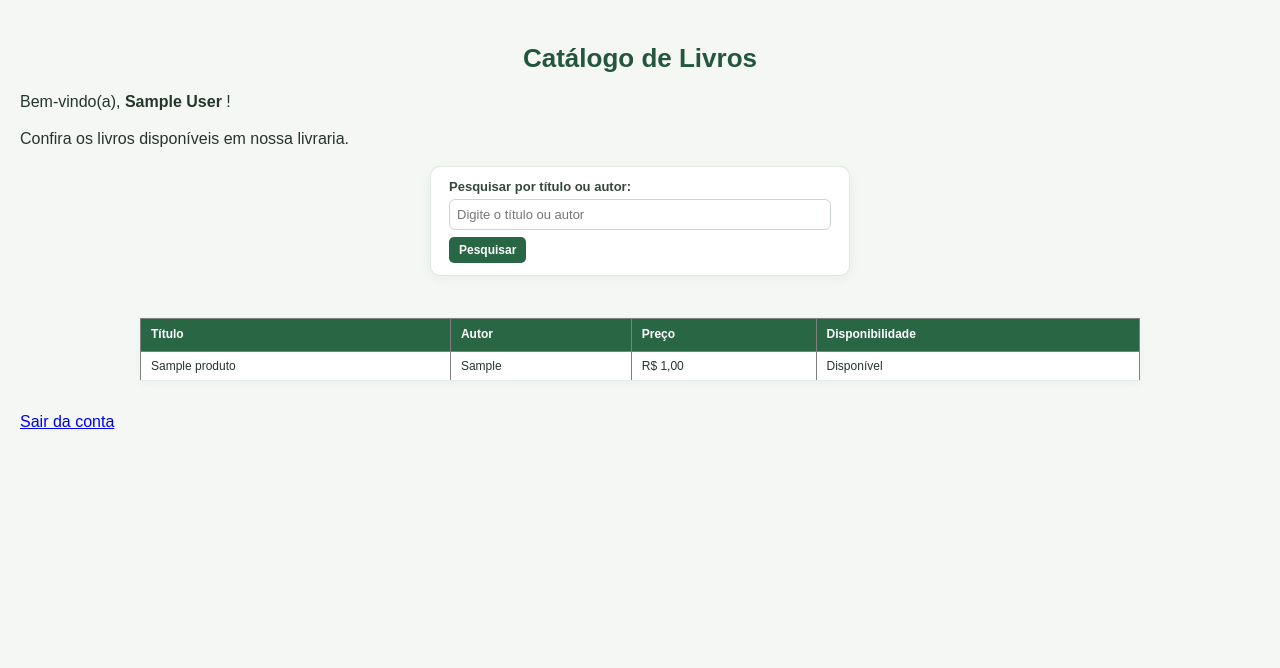
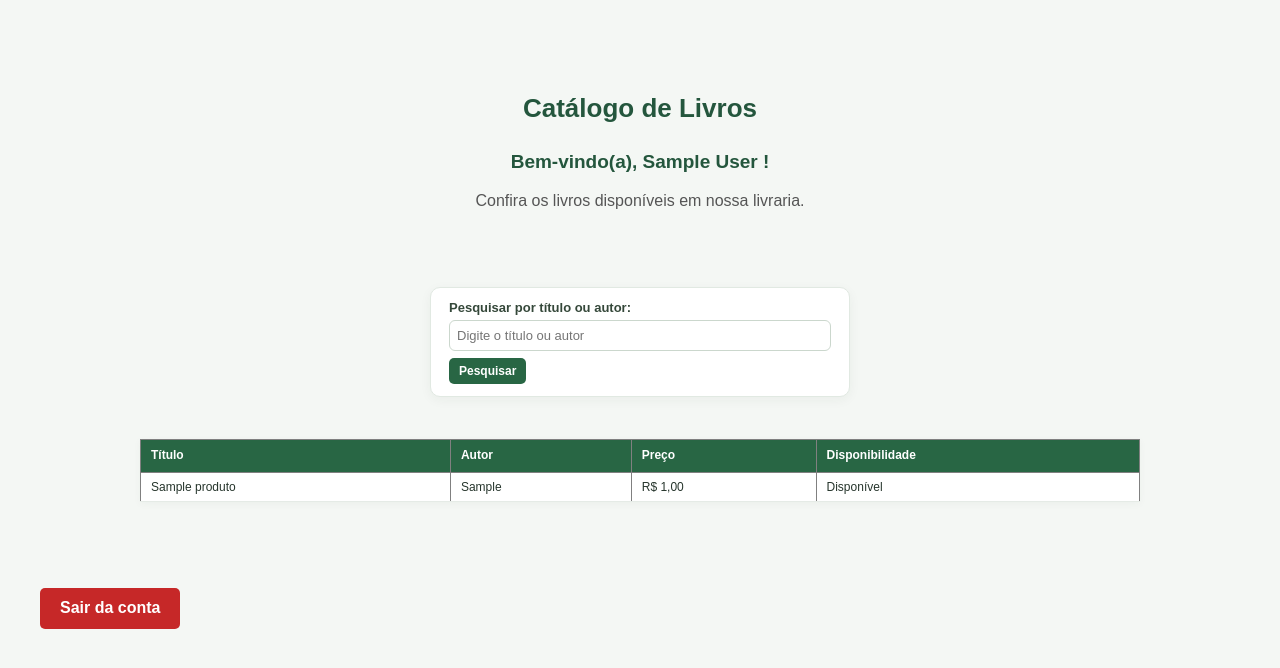
Before and after one commit to BornieXD/Sistema_CRUD, a PHP site: page /catalogo.php in a window 1280 px wide. Shown: the top 668 px of the page. Run offline with PHP 8.4, Linux system fonts and the light colour scheme; the visitor is signed in with stand-in values (Sample User, id 1); tables that the repository leaves empty hold one stand-in row (values such as "Sample post").

Commit message:
Centralização de acessos Cliente e ADM e ajustes de telas

```diff
--- a/Index.php
+++ b/Index.php
@@ -114,6 +114,8 @@ $resultado = $conn->query($sql_usuarios);
     <title>Sistema CRUD</title>
 </head>
 <body>
+
+    <a href="logout.php" class="botao-sair">Sair da área administrativa</a>
 
     <?php if (!empty($mensagem)) { ?>
         <div class="notificacao <?php echo $tipo_mensagem; ?>">
--- a/catalogo.php
+++ b/catalogo.php
@@ -31,16 +31,20 @@ $resultado = $conn->query($sql);
 
 <body>
 
+<div class="cabecalho-cliente">
+
     <h1>Catálogo de Livros</h1>
 
-    <p>
+    <h2>
         Bem-vindo(a),
         <strong>
             <?php echo htmlspecialchars($_SESSION["cliente_nome"], ENT_QUOTES, "UTF-8"); ?>
         </strong>!
-    </p>
+    </h2>
 
     <p>Confira os livros disponíveis em nossa livraria.</p>
+
+</div>
 
     <form method="GET" action="catalogo.php">
         <label for="pesquisa">Pesquisar por título ou autor:</label>
@@ -118,15 +122,22 @@ $resultado = $conn->query($sql);
 
         </table>
 
-    <?php } else { ?>
+<?php } else { ?>
 
-        <p>Nenhum livro encontrado.</p>
+    <div class="mensagem-vazia">
+        <h3>Nenhum livro encontrado.</h3>
+        <p>Não encontramos livros disponíveis para sua pesquisa.</p>
+    </div>
 
-    <?php } ?>
+<?php } ?>
 
     <br>
 
-    <a href="logout_cliente.php">Sair da conta</a>
+    <div class="area-sair-cliente">
+    <a href="logout_cliente.php" class="botao-sair">
+        Sair da conta
+    </a>
+</div>
 
 </body>
 </html>
--- a/css/style.css
+++ b/css/style.css
@@ -314,3 +314,158 @@ td button {
 .botao-cancelar-edicao:hover {
     background-color: #cccccc;
 }
+
+/* Página inicial centralizada */
+
+.acessos {
+    display: flex;
+    justify-content: center;
+    align-items: stretch;
+    gap: 30px;
+    max-width: 850px;
+    margin: 40px auto;
+    padding: 20px;
+}
+
+.acesso-card {
+    flex: 1;
+    max-width: 380px;
+    background-color: white;
+    padding: 30px;
+    border-radius: 10px;
+    text-align: center;
+    box-shadow: 0 3px 10px rgba(0, 0, 0, 0.1);
+}
+
+.acesso-card h2 {
+    margin-top: 0;
+}
+
+.acesso-card p {
+    line-height: 1.5;
+    margin-bottom: 25px;
+}
+
+.acesso-card a {
+    display: inline-block;
+    background-color: #2e7d32;
+    color: white;
+    padding: 12px 25px;
+    border-radius: 5px;
+    text-decoration: none;
+    font-weight: bold;
+}
+
+.acesso-card a:hover {
+    background-color: #1b5e20;
+}
+
+@media (max-width: 600px) {
+    .acessos {
+        flex-direction: column;
+        align-items: center;
+    }
+
+    .acesso-card {
+        width: 100%;
+    }
+}
+
+body > h2 {
+    text-align: center;
+    width: 100%;
+}
+
+/* Botão de sair da área administrativa */
+
+.botao-sair {
+    display: inline-block;
+    background-color: #c62828;
+    color: white;
+    padding: 10px 20px;
+    border-radius: 5px;
+    text-decoration: none;
+    font-weight: bold;
+    margin: 15px 0;
+    transition: background-color 0.3s;
+}
+
+.botao-sair:hover {
+    background-color: #8e0000;
+}
+
+/* Cabeçalho do catálogo do cliente */
+
+.cabecalho-cliente {
+    text-align: center;
+    margin: 30px auto;
+    padding: 20px;
+}
+
+.cabecalho-cliente h1 {
+    margin-bottom: 15px;
+}
+
+.cabecalho-cliente h2 {
+    margin-bottom: 10px;
+}
+
+.cabecalho-cliente p {
+    color: #555;
+    margin-bottom: 25px;
+}
+
+/* Mensagem de catálogo vazio */
+
+.mensagem-vazia {
+    max-width: 600px;
+    margin: 40px auto;
+    padding: 25px;
+    background-color: white;
+    border-radius: 10px;
+    text-align: center;
+    box-shadow: 0 3px 10px rgba(0, 0, 0, 0.1);
+}
+
+.mensagem-vazia h3 {
+    color: #555;
+}
+
+/* Botão de sair do cliente */
+
+.cabecalho-cliente .botao-sair {
+    display: inline-block;
+    background-color: #c62828;
+    color: white;
+    padding: 10px 20px;
+    border-radius: 5px;
+    text-decoration: none;
+    font-weight: bold;
+    transition: background-color 0.3s;
+}
+
+.cabecalho-cliente .botao-sair:hover {
+    background-color: #8e0000;
+}
+
+/* Botão de sair no canto inferior esquerdo */
+
+.area-sair-cliente {
+    margin: 40px 20px 20px;
+    text-align: left;
+}
+
+.area-sair-cliente .botao-sair {
+    display: inline-block;
+    background-color: #c62828;
+    color: white;
+    padding: 10px 20px;
+    border-radius: 5px;
+    text-decoration: none;
+    font-weight: bold;
+    transition: background-color 0.3s;
+}
+
+.area-sair-cliente .botao-sair:hover {
+    background-color: #8e0000;
+}
--- a/logout.php
+++ b/logout.php
@@ -5,7 +5,7 @@ $_SESSION = [];
 
 session_destroy();
 
-header("Location: login.php");
+header("Location: inicio.php");
 exit;
 
 ?>
--- a/logout_cliente.php
+++ b/logout_cliente.php
@@ -6,5 +6,5 @@ $_SESSION = [];
 
 session_destroy();
 
-header("Location: login_cliente.php");
+header("Location: inicio.php");
 exit;
--- a/produtos.php
+++ b/produtos.php
@@ -124,6 +124,8 @@ $resultado = $conn->query($sql_produtos);
     <title>Produtos - Livraria</title>
 </head>
 <body>
+
+    <a href="logout.php" class="botao-sair">Sair da área administrativa</a>
 
     <?php if (!empty($mensagem)) { ?>
         <div class="notificacao <?php echo $tipo_mensagem; ?>">
```
Also changed, not shown: inicio.php (+67 -10 lines).
